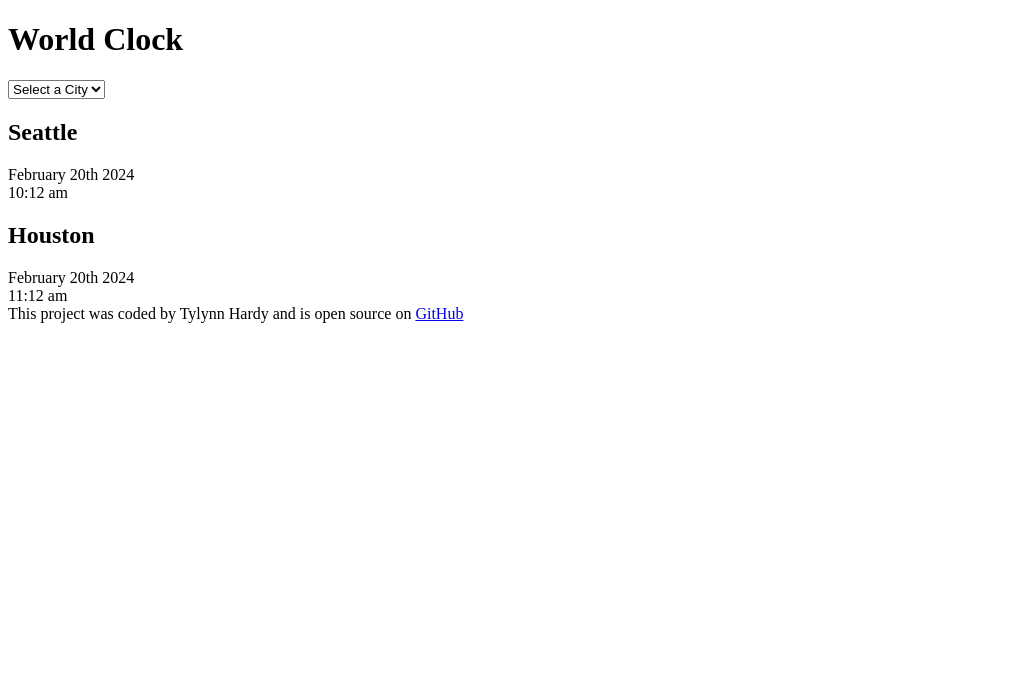
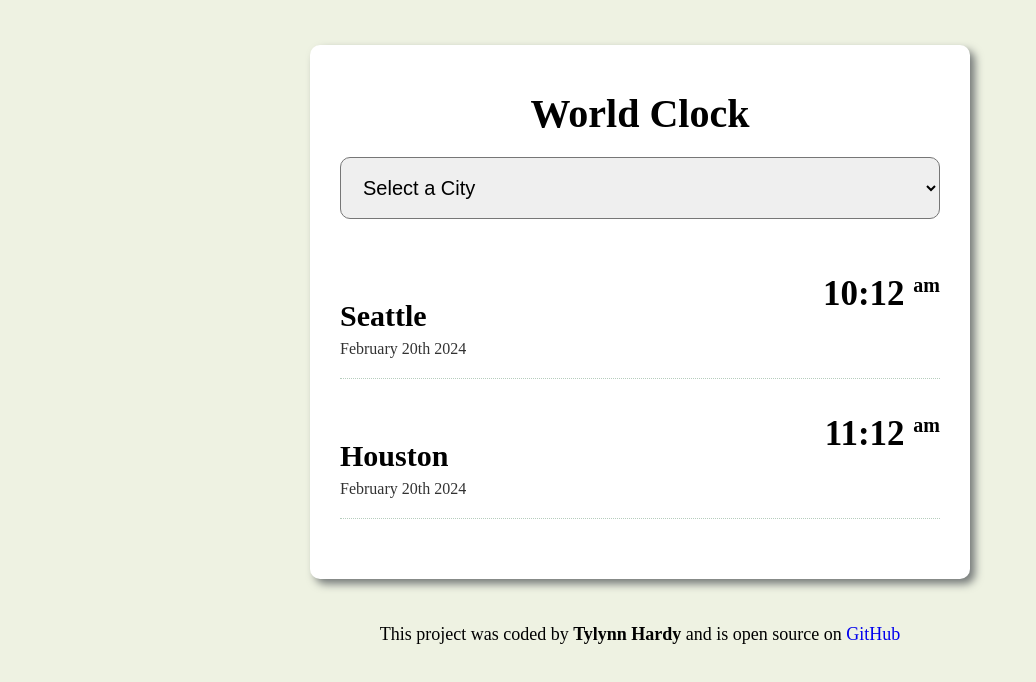
Before and after one commit to tylynnhardy/world-clock-project, a plain HTML site: page index.html in a window 1280 px wide. Shown: the whole page, without its empty margins (0-1036 px from the left). Drawn offline with Linux system fonts and the light colour scheme.

Commit message:
added css

```diff
--- a/css/style.css
+++ b/css/style.css
@@ -0,0 +1,54 @@
+h1 {
+  text-align: center;
+  font-size: 40px;
+  margin: 0;
+}
+h2 {
+  font-size: 30px;
+}
+body {
+  background: #e3e3e3;
+  background: #eef2e2;
+}
+.container {
+  margin: 45px auto;
+  padding: 45px 30px;
+  max-width: 600px;
+  background: white;
+  border-radius: 10px;
+  box-shadow: 5px 5px 8px #757a79;
+}
+select {
+  padding: 18px;
+  margin: 20px auto;
+  width: 600px;
+  font-size: 20px;
+  border-radius: 10px;
+}
+.cities {
+  border-bottom: 1px dotted #b6cdbd;
+  display: flex;
+  margin: 15px 0;
+  justify-content: space-between;
+  padding: 20px 0;
+}
+.date {
+  position: absolute;
+  line-height: 150px;
+  opacity: 0.8;
+}
+.time {
+  font-size: 35px;
+  font-weight: bold;
+}
+.time small {
+  font-size: 20px;
+  vertical-align: top;
+}
+a {
+  text-decoration: none;
+}
+footer {
+  text-align: center;
+  font-size: 18px;
+}
--- a/index.html
+++ b/index.html
@@ -1,33 +1,42 @@
 <!DOCTYPE html>
 <html lang="en">
+
 <head>
     <meta charset="UTF-8">
     <meta name="viewport" content="width=device-width, initial-scale=1.0">
     <link rel="stylesheet" href="css/style.css">
     <title>World Clock</title>
 </head>
+
 <body>
+    <div class="container">
         <h1>World Clock</h1>
         <select name="city-select" id="city-select">
             <option value="">Select a City</option>
             <option value="tucson">Tucson</option>
             <option value="nashville">Nashville</option>
             <option value="las vegas">Las Vegas</option>
+
         </select>
             <div class="cities">
                 <h2>Seattle</h2>
                 <div class="date">February 20th 2024</div>
-        <div class="time">10:12 am</div>
+            <div class="time">10:12 <small>am</small></div>
         </div>
             <div class="cities">
                 <h2>Houston</h2>
                 <div class="date">February 20th 2024</div>
-        <div class="time">11:12 am</div>
+            <div class="time">11:12 <small>am</small></div>
+        </div>
     </div>
 
+</body>
+
 <footer>
-        This project was coded by Tylynn Hardy and is open source on <a href="https://github.com/tylynnhardy/world-clock-project"target="blank">GitHub</a>
+    This project was coded by <strong>Tylynn Hardy</strong> and is open source on <a
+        href="https://github.com/tylynnhardy/world-clock-project" target="blank">GitHub</a>
 </footer>
 <script src="javascript/index.js"></script>
 </body>
+
 </html>
```
Lines whose indentation alone changed are shown as unchanged.
